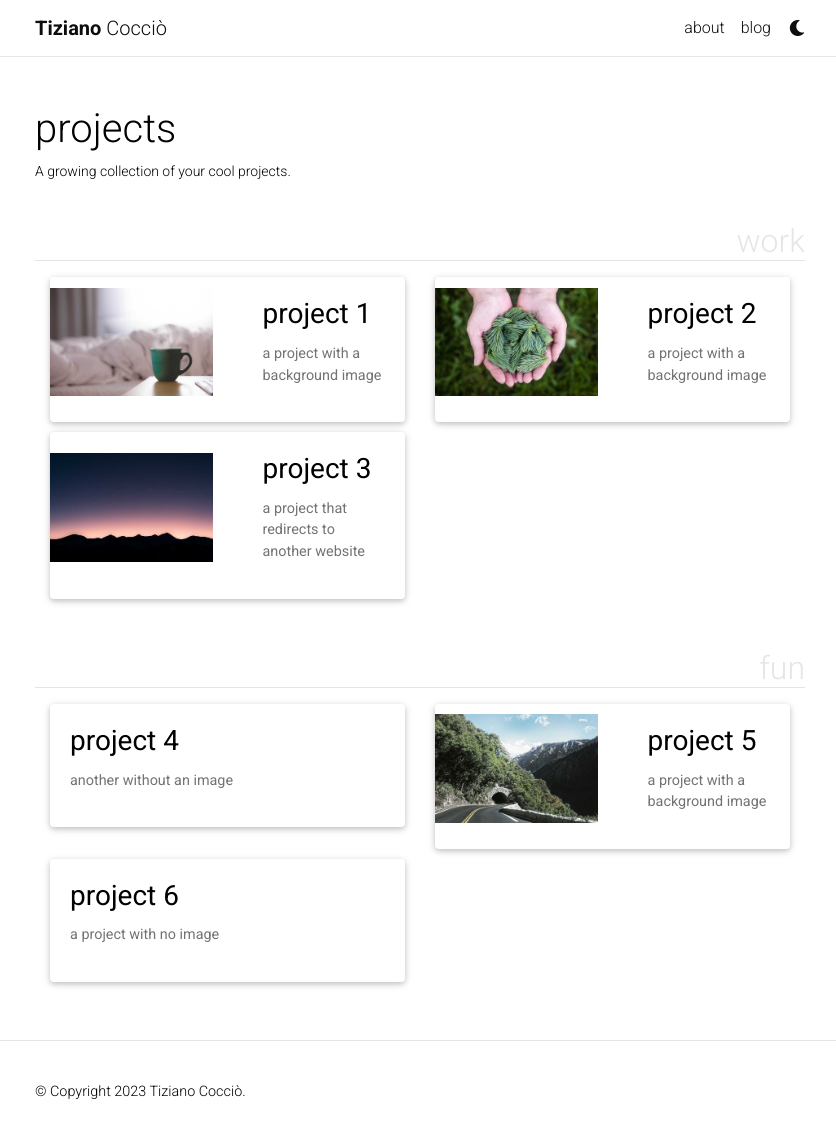
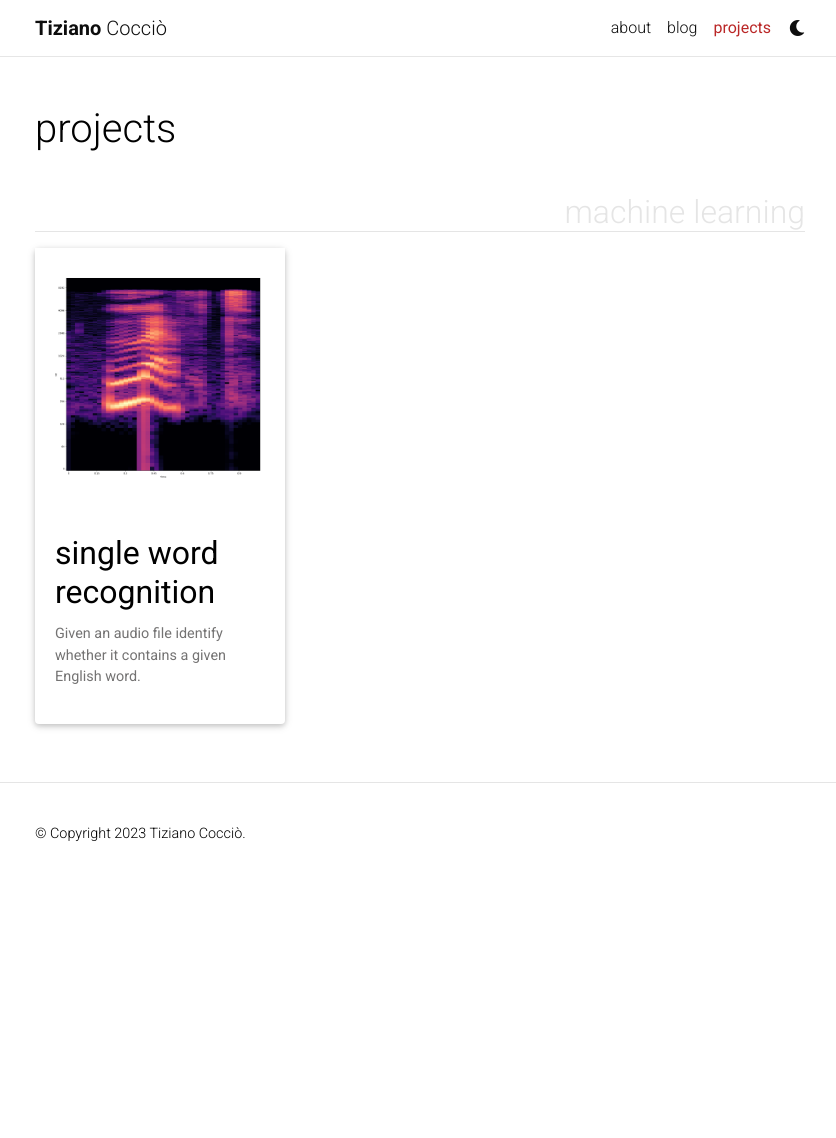
Before and after one commit to tizianococcio/tizianococcio.github.io, a Jekyll site: the page built from _pages/projects.md, in a window 1280 px wide and 1143 px high. Shown: the top 1138 px of the window, without its empty margins (220-1056 px from the left). Built offline with Jekyll 4.4.1, drawn with Linux system fonts in a browser that asks for light colours; full-size pictures stand in for the smaller copies a plugin makes; comment, search, counter and statistics services are not loaded; a style sheet for code colours, icons or effects is not loaded; some of the changed lines change nothing that is shown.

Commit message:
complete single-word-recognition project page

````diff
--- a/_pages/projects.md
+++ b/_pages/projects.md
@@ -2,11 +2,11 @@
 layout: page
 title: projects
 permalink: /projects/
-description: A growing collection of your cool projects.
-nav: false
+description:
+nav: true
 nav_order: 2
-display_categories: [work, fun]
-horizontal: true
+display_categories: [machine learning] # [work, fun]
+horizontal: false
 ---
 
 <!-- pages/projects.md -->
--- /dev/null
+++ b/_projects/single-word-recognition.md
@@ -0,0 +1,160 @@
+---
+layout: page
+title: Single Word Recognition
+description: Given an audio file identify whether it contains a given English word.
+img: assets/img/swr/spectrogram-left.png
+importance: 1
+category: 'machine learning'
+---
+
+<div class="row">
+    <div class="col-sm mt-3 mt-md-0">
+        {% include figure.html path="assets/img/swr/spectrogram-left.png" title="Spectrogram" class="img-fluid rounded z-depth-1" %}
+    </div>
+</div>
+<div class="caption">
+    Spectrogram of an audio file with the utterance of the word 'left'. Y-axis is in log-scale.
+</div>
+
+Inspired by Valerio Velardo's great [resources](https://www.youtube.com/@ValerioVelardoTheSoundofAI/videos) on the applications of Deep Learning (DL) to audio I decided to train a convolutional neural network on Google's [Speech Command](https://ai.googleblog.com/2017/08/launching-speech-commands-dataset.html) dataset. It contains one-second .wav audio files, each containing a single spoken English word. The simplicity of this data makes it a great starting point for a simple DL model.
+
+The model has been trained on the following words: `right, eight, cat, tree, bed, happy, go, dog, no, wow, nine, left, stop, three, sheila, one, bird, zero, seven, up, marvin, two, house, down, six, yes, on, five, off, four`.
+
+The main purpose of this project is approaching the use of deep learning for audio applications. To this end, it is quite a simple model, and therefore it will only process the first second of any audio file that is submitted to it. Audio sequences shorter than one second are padded with zeros at the end.
+
+<script src="https://code.jquery.com/jquery-3.6.0.min.js"></script>
+
+<script>
+      $(document).ready(function() {
+        $('#audio-form').on('submit', function(e) {
+          e.preventDefault();
+          var formData = new FormData($(this)[0]);
+          console.log(formData);
+          $.ajax({
+            url: 'http://34.116.213.7/predict',
+            type: 'POST',
+            data: formData,
+            contentType: false,
+            processData: false,
+            success: function(response) {
+              // Handle success response
+              $("#prediction-result").text("Predicted word: " + response.keyword)
+            },
+            error: function(xhr, status, error) {
+              console.log(xhr.responseText);
+              // Handle error response
+            }
+          });
+        });
+      });
+</script>
+
+To test this model, upload an audio file with an utterance of one of the keywords listed above and submit the form.
+
+<pre id="prediction-result">Pick a file below or record it.</pre>
+
+<form id="audio-form" method="post" enctype="multipart/form-data">
+  <input type="file" id="audio-file-input" name="file">
+  <button type="submit">Submit</button>
+</form>
+
+
+---
+
+
+## Overall architecture
+- The model is running on Tensor Flow and was built using Keras APIs.
+- A Python Flask application is in charge to handle requests: it invokes the model, preprocesses the audio file and sends back the model's output.
+- Requests are made via HTTP POST calls to an nginx server that passes requests to the Flask application via uWSGI.
+- nginx and Flask run on two separate Docker containers, both living in a Docker network.
+- this sample application is deployed on Google Cloud Platform (GCP).
+
+<div class="row">
+    <div class="col-sm mt-3 mt-md-0">
+        {% include figure.html path="assets/img/swr/00 overall-architecture.png" title="architecture" class="img-fluid rounded z-depth-1" %}
+    </div>
+</div>
+<div class="caption">
+    Overall system architecture.
+</div>
+
+## Audio preprocessing
+
+### Dataset
+The dataset has 65000 one-second long utterances of 30 short words. The recordings originate from uncontrolled settings. This was intentional and by design, in order to collect samples that resemble real-world data. The recordings were then converted to a 16-bit little-endian PCM-encoded WAVE file at a 16000 Hz sample rate. The audio was then trimmed to a one-second length to align most utterances, using the [extract_loudest_section](https://github.com/petewarden/extract_loudest_section) tool. The audio files were then arranged into directories with each directory name labelling the word that is spoken.
+
+### Data split
+I reserve 10% of the data for testing, meaning that this data will not be used to evaluate the model during training. The remaining 90% is split further, by using 10% for validation during training, while the rest is used to train the model.
+
+### Features
+From each audio file I compute the Mel-Frequency Cepstral Coefficients (MFCCs). To compute MFCCs, one can first compute the Mel-Spectrogram.
+
+A Mel-spectrogram is a time-frequency representation of an audio signal, where the frequency axis is transformed to the [Mel scale](https://en.wikipedia.org/wiki/Mel_scale). The Mel scale approximates human auditory perception and emphasizes the range of frequencies that are more important for speech recognition. To compute a Mel-spectrogram, you first obtain a short-time Fourier transform ([STFT](https://en.wikipedia.org/wiki/Short-time_Fourier_transform)) spectrogram and then apply the Mel filterbank (a set of triangular filters) to the power spectrum. The result is a 2D representation that shows how the power in different Mel-frequency bands evolves over time.
+
+Once we have the Mel-spectrogram, the log of the Mel-scaled power spectrum is computed, and a discrete cosine transform (DCT) is applied to the log-scaled Mel-spectrogram. The MFCCs are the coefficients resulting from the DCT. Typically, only the first few coefficients (e.g., the first 12-20) are used, as they contain most of the information relevant to speech recognition and audio classification tasks.
+
+[This](https://haythamfayek.com/2016/04/21/speech-processing-for-machine-learning.html) post provides a comprehensive overview of MFCCs and filterbanks in the domain of speech processing.
+
+For this model I use 13 coefficients. Since the MFCCs are also a 2D representation of the signal, they can be seen as images or snapshots of the audio file. In fact, they are indeed treated as images by the CNN.
+
+#### Noise
+The dataset also provides some noise that can optionally be added to the audio recordings in order to enrich the dataset. In this context I decided not to add any background noise.
+
+## Convolutional Neural Network
+The network is made of three convolutional layers, and two dense layers. To deal with overfitting, at each convolutional layer an $$L2$$ regularizer is applied, this adds a penalty term to the loss function, which encourages smaller weights. After a Rectifier Linear Unit (ReLU) activation, the output is normalized and downsampled with max-pooling. Normalization results in the output of the previous layer to have zero mean and unit variance. This helps to stabilize the training process by reducing internal covariate shift. Max-pooling results in a downsampled representation of the input. The two-dimensional input is then flattened and fed into a fully-connected layer. To help with overfitting, some units are randomly dropped out during training with $$p=0.3$$. The output is computed with a dense layer where the number of units (neurons) equals the number of words in the training set. Finally, in order to achieve multi-class classification, a softmax activation is applied, allowing to interpret the output as a probability distribution. The network was trained using a learning rate of $$0.0001$$ for $$40$$ epochs and with a batch size of $$32$$.
+
+### Optimizer
+I used the Adam optimization algorithm implemented in Keras, a stochastic gradient descent method, based on adaptive estimation of first-order and second-order moments. It is a popular optimization algorithm due to its ability to adapt the learning rate dynamically and its ability to handle sparse gradients.
+
+The algorithm maintains two moving average estimations: the first is the exponential moving average of the gradients, and the second is the exponential moving average of the square of the gradients. The algorithm then calculates the update for each parameter by combining these two moving averages, along with a hyperparameter for the learning rate.
+
+### Loss function
+
+To train this network I used the sparse categorical crossentropy loss function, a commonly used loss function in machine learning for multi-class classification tasks. It is used when the classes are mutually exclusive, meaning that each sample can belong to only one class.
+
+Mathematically, given a true label $$y_i$$ and a predicted probability distribution $$p_i$$ over $$C$$ classes, the sparse categorical crossentropy loss function is defined as:
+
+$$
+\mathcal{L} = -\sum_{i=1}^{C} y_i \log(p_i)
+$$
+
+where $$y_i$$ is a one-hot encoded vector representing the true label (i.e., all elements are 0 except for the element corresponding to the true class, which is 1), and $$p_i$$ is the predicted probability for class $$i$$.
+
+The loss function penalizes the model for assigning low probability to the true class, and rewards it for assigning high probabilities to the true class. The overall loss is the sum of the losses over all samples in the training set.
+
+[Here](https://gombru.github.io/2018/05/23/cross_entropy_loss/)'s a nice detailed explanation of this loss function.
+
+### Model evaluation
+Across multiple runs the model has a loss (error) of about 0.4 and an accuracy of 0.9.
+<div class="row">
+    <div class="col-sm mt-3 mt-md-0">
+        {% include figure.html path="assets/img/swr/evaluation.png" title="model evaluation" class="img-fluid rounded z-depth-1" %}
+    </div>
+</div>
+<div class="caption">
+    Model evaluation during training.
+</div>
+
+### Parameters and network size
+This network has about 36000 parameters. I find this interesting to think about, in particular when compared to the size of large language models (LLM) which are in the magnitudes of million (BERT, 2018), billions (GPT-3, 2020), or even trillion (PanGu-Σ, 2023) of parameters.
+
+## Conclusion
+This project has served me to acquire some confidence in processing audio data with (deep) neural networks, as well as learning about the supporting infrastructure that supports the deployment of machine learning models. I'm grateful to [Valerio Velardo](https://valeriovelardo.com/) for providing inspiration and learning resources. The source code can be found [here](https://github.com/tizianococcio/single-word-recognition).
+
+
+
+
+<!--
+{% raw %}
+```html
+<div class="row justify-content-sm-center">
+    <div class="col-sm-8 mt-3 mt-md-0">
+        {% include figure.html path="assets/img/6.jpg" title="example image" class="img-fluid rounded z-depth-1" %}
+    </div>
+    <div class="col-sm-4 mt-3 mt-md-0">
+        {% include figure.html path="assets/img/11.jpg" title="example image" class="img-fluid rounded z-depth-1" %}
+    </div>
+</div>
+```
+{% endraw %}
+-->
````
Also changed, not shown: assets/img/swr/00 overall-architecture.png (added), assets/img/swr/evaluation.png (added), assets/img/swr/spectrogram-left.png (added).
